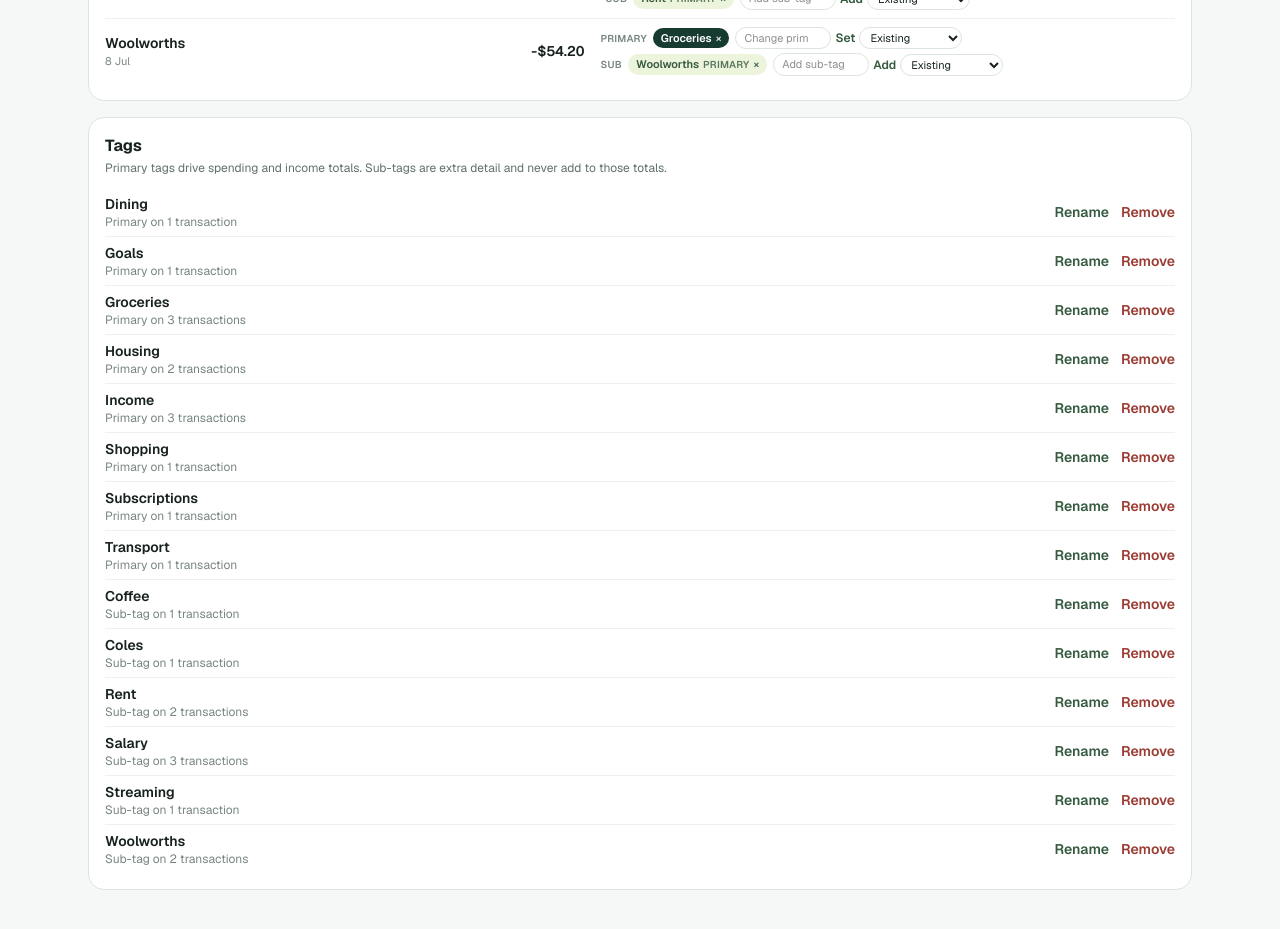
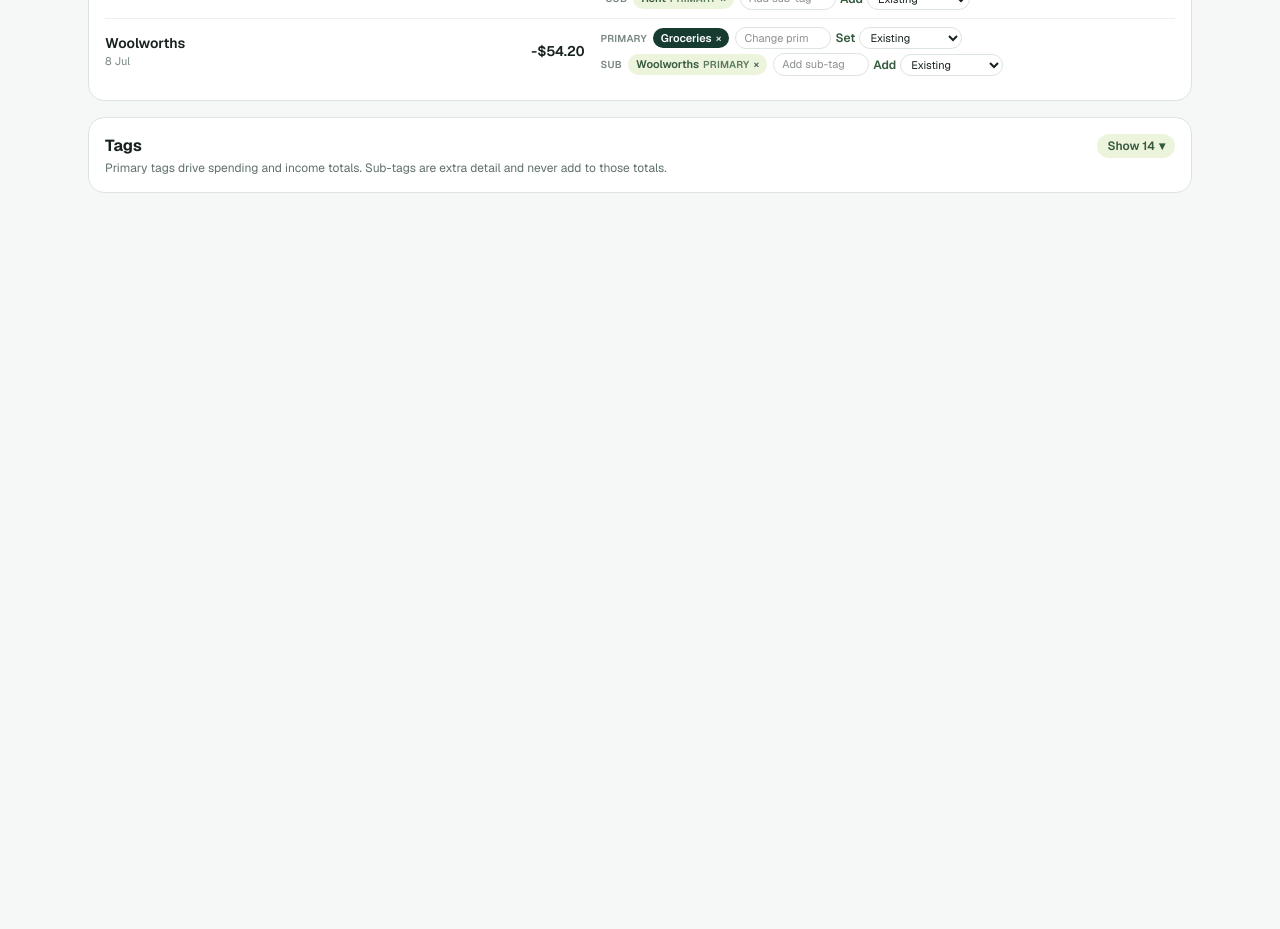
Before and after one commit to Cyphruszx/Bit-by-Bit, a Next.js app: page /transactions in a window 1280 px wide. Shown: the part 1740-2669 px from the top of the page. After the commit the page ends 1973 px from the top, so only its background shows below. Built offline with nearby package versions, Linux system fonts and the light colour scheme.

Commit message:
Collapse the tag manager behind a toggle.
The tag list is a management aid rather than everyday reading, so it now starts hidden behind a Show control that reports how many tags are inside.

Co-authored-by: Cyphruszx <Cyphruszx@users.noreply.github.com>

```diff
--- a/src/app/(app)/transactions/transactions-view.tsx
+++ b/src/app/(app)/transactions/transactions-view.tsx
@@ -78,6 +78,7 @@ function TagManager({
   const primaries = allPrimaryTags(transactions);
   const subs = allSubTags(transactions);
   const tags = [...primaries, ...subs.filter((tag) => !primaries.includes(tag))];
+  const [open, setOpen] = useState(false);
   const [editing, setEditing] = useState<string | null>(null);
   const [draft, setDraft] = useState("");
 
@@ -94,11 +95,30 @@ function TagManager({
 
   return (
     <article className="mt-4 rounded-2xl border border-[#dce4df] bg-white p-4">
-      <h2 className="text-base font-bold">Tags</h2>
-      <p className="mt-0.5 text-xs text-[#60716a]">
-        Primary tags drive spending and income totals. Sub-tags are extra detail and never add to those totals.
-      </p>
-      <div className="mt-3 divide-y divide-[#edf0ee]">
+      <div className="flex flex-wrap items-start justify-between gap-2">
+        <div>
+          <h2 className="text-base font-bold">Tags</h2>
+          <p className="mt-0.5 text-xs text-[#60716a]">
+            Primary tags drive spending and income totals. Sub-tags are extra detail and never add to those totals.
+          </p>
+        </div>
+        <button
+          type="button"
+          aria-expanded={open}
+          aria-controls="tag-manager-list"
+          onClick={() => {
+            if (open) setEditing(null);
+            setOpen(!open);
+          }}
+          className="inline-flex shrink-0 items-center gap-1 rounded-full bg-[#edf4dc] px-2.5 py-1 text-xs font-semibold text-[#355a3f]"
+        >
+          {open ? "Hide" : `Show ${tags.length}`}
+          <span aria-hidden="true" className={`inline-block leading-none ${open ? "rotate-180" : ""}`}>
+            ▾
+          </span>
+        </button>
+      </div>
+      <div id="tag-manager-list" hidden={!open} className="mt-3 divide-y divide-[#edf0ee]">
         {tags.map((tag) => (
           <div className="flex flex-wrap items-center justify-between gap-2 py-1.5" key={tag}>
             {editing === tag ? (
```
